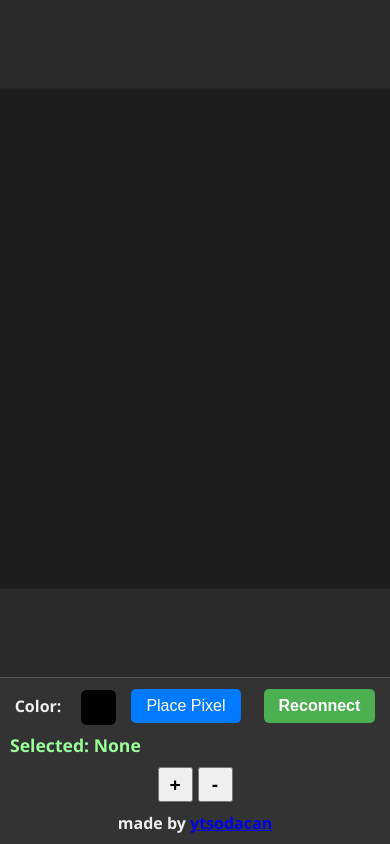
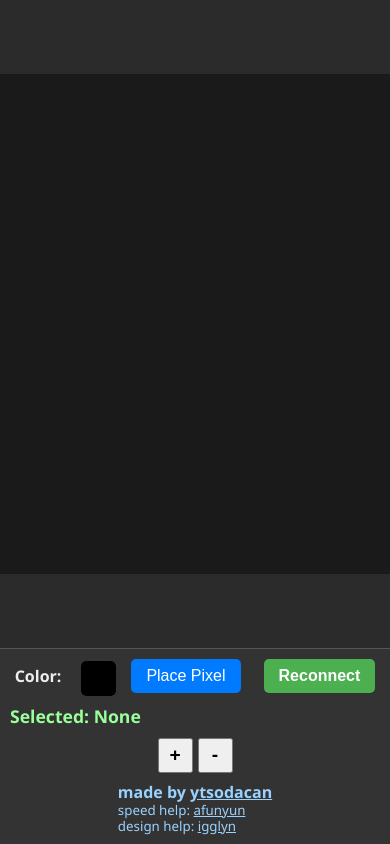
Before and after one commit to ytsodacan/rplace247, a plain HTML site: page index.html in a window 390 px wide. Drawn offline with nearby package versions, Linux system fonts and the light colour scheme; no server answers.

Commit message:
add the 2nd overlay grid to avoid updating main grid when highlighting only. also updated credits because it was right there

```diff
--- a/index.html
+++ b/index.html
@@ -19,7 +19,8 @@
             </div>
         </div>
         <div id="main-content">
-            <canvas id="rplaceCanvas"></canvas>
+            <canvas id="neuroCanvas"></canvas>
+            <canvas id="neuroHighlightCanvas"></canvas>
         </div>
     </div>
 
@@ -36,7 +37,11 @@
             <button id="zoomInBtn">+</button>
             <button id="zoomOutBtn">-</button>
         </div>
-        <b>made by <a href="https://github.com/ytsodacan">ytsodacan</a></b>
+        <div class="credits">
+            <b>made by <a href="https://github.com/ytsodacan">ytsodacan</a></b>
+            <small>speed help: <a href="https://github.com/afunyun/">afunyun</a></small>
+            <small>design help: <a href="https://github.com/igglyn">igglyn</a></small>
+        </div>
     </div>
 
     <script src="https://cdn.socket.io/4.7.5/socket.io.min.js"></script>
--- a/script.js
+++ b/script.js
@@ -20,11 +20,18 @@ const CLICK_THRESHOLD = 5; // if you move less than this, it's a click/tap
 
 
 // main canvas DOM refs
-const canvas = document.getElementById('rplaceCanvas');
+const canvas = document.getElementById('neuroCanvas');
 const ctx = canvas.getContext('2d');
 console.log('--- Debug: Main Canvas Context ---');
-console.log('Canvas element:', canvas);
-console.log('Canvas 2D context:', ctx);
+console.log('neuroCanvas element:', canvas);
+console.log('neuroCanvas 2D context:', ctx);
+
+// highlight canvas (absolute overlay) never intercepts pointer events
+const highlightCanvas = document.getElementById('neuroHighlightCanvas');
+const highlightCtx = highlightCanvas.getContext('2d');
+
+highlightCanvas.style.pointerEvents = 'none';
+
 
 // live view DOM refs
 const liveViewCanvas = document.getElementById('liveViewCanvas');
@@ -49,7 +56,8 @@ let selectedPixel = { x: null, y: null }; // null means nothing picked
 
 let socket = null; // socket.io instance, just hanging out here
 
-let dirty = true; // if true, redraw next tick
+let dirty = true; // if true, redraw next tick for main grid
+let highlightDirty = true; // if true, redraw highlight layer
 
 // grid size, gotta match backend
 const GRID_WIDTH = 500;
@@ -82,8 +90,9 @@ function setCanvasSize() {
     if (mainContentDiv) {
         canvas.width = mainContentDiv.clientWidth;
         canvas.height = mainContentDiv.clientHeight;
-        console.log('--- Debug: rplaceCanvas Size ---');
-        console.log('Calculated rplaceCanvas Width:', canvas.width, 'Calculated rplaceCanvas Height:', canvas.height);
+        console.log('--- Debug: Main Canvas Context ---');
+        console.log('neuroCanvas element:', canvas);
+        console.log('neuroCanvas 2D context:', ctx);
     } else {
         // fallback if main-content is missing (shouldn't happen)
         const leftPanel = document.getElementById('left-panel');
@@ -102,6 +111,14 @@ function setCanvasSize() {
         liveViewCanvas.width = LIVE_VIEW_CANVAS_WIDTH;
         liveViewCanvas.height = LIVE_VIEW_CANVAS_HEIGHT;
     }
+
+    // make highlight canvas match the main canvas resolution
+    if (highlightCanvas) {
+        highlightCanvas.width = canvas.width;
+        highlightCanvas.height = canvas.height;
+    }
+
+    highlightDirty = true; // need to reposition/redraw highlight on resize
 
     if (gridData && gridData.length > 0) {
         console.log('setCanvasSize: Marking dirty due to resize with existing data.');
@@ -204,23 +221,43 @@ function drawGrid(grid) {
         console.log(`drawGrid: drawn ${pixelsDrawnCount} pixels (rows ${startRow}-${endRow}, cols ${startCol}-${endCol})`);
     }
 
-    if (selectedPixel.x !== null && selectedPixel.y !== null) {
-        if (
-            selectedPixel.x >= startCol && selectedPixel.x <= endCol &&
-            selectedPixel.y >= startRow && selectedPixel.y <= endRow
-        ) {
-            // only highlight if the selected pixel is within the current viewport to avoid unnecessary work
-            drawHighlight(selectedPixel.x, selectedPixel.y);
-        }
+    if (
+        selectedPixel.x !== null &&
+        selectedPixel.y !== null &&
+        selectedPixel.x >= startCol && selectedPixel.x <= endCol &&
+        selectedPixel.y >= startRow && selectedPixel.y <= endRow
+    ) {
+        highlightDirty = true; // let the highlight layer redraw
     }
 
     ctx.restore();
 }
 
-function drawHighlight(x, y) {
-    ctx.strokeStyle = 'var(--gd-highlight-color)';
-    ctx.lineWidth = 3 / scale;
-    ctx.strokeRect(x * PIXEL_SIZE, y * PIXEL_SIZE, PIXEL_SIZE, PIXEL_SIZE);
+function drawHighlightLayer() {
+    if (!highlightCtx) return;
+
+    // clear previous highlight
+    highlightCtx.clearRect(0, 0, highlightCanvas.width, highlightCanvas.height);
+
+    if (selectedPixel.x === null || selectedPixel.y === null) {
+        return; // nothing selected → nothing to draw
+    }
+
+    highlightCtx.save();
+    // mirror the same pan/zoom transforms as the main canvas
+    highlightCtx.translate(offsetX, offsetY);
+    highlightCtx.scale(scale, scale);
+
+    highlightCtx.strokeStyle = 'var(--gd-highlight-color)';
+    highlightCtx.lineWidth = 3 / scale;
+    highlightCtx.strokeRect(
+        selectedPixel.x * PIXEL_SIZE,
+        selectedPixel.y * PIXEL_SIZE,
+        PIXEL_SIZE,
+        PIXEL_SIZE
+    );
+
+    highlightCtx.restore();
 }
 
 // minimap drawing
@@ -255,6 +292,12 @@ function tick() {
         drawLiveViewGrid(gridData);
         dirty = false;
     }
+
+    if (highlightDirty) {
+        drawHighlightLayer();
+        highlightDirty = false;
+    }
+
     requestAnimationFrame(tick);
 }
 
@@ -307,6 +350,7 @@ function handleUserInteractionClick(event) {
         selectedPixel = { x: coords.x, y: coords.y };
         updateSelectedCoordsDisplay();
         dirty = true;
+        highlightDirty = true;
     } else {
         if (selectedPixel.x !== null) {
             console.log('DEBUG: SELECTED PIXEL CLEARED!', {old: selectedPixel, new: null});
@@ -315,6 +359,7 @@ function handleUserInteractionClick(event) {
         selectedPixel = { x: null, y: null };
         updateSelectedCoordsDisplay();
         dirty = true;
+        highlightDirty = true;
     }
 }
 
@@ -342,6 +387,7 @@ function handleMouseMove(event) {
     lastMouseY = event.clientY;
 
     dirty = true;
+    highlightDirty = true;
 }
 
 function handleMouseUp(event) {
@@ -397,6 +443,7 @@ function handleTouchMove(event) {
         lastTouchY = event.touches[0].clientY;
 
         dirty = true;
+        highlightDirty = true;
     } else if (event.touches.length === 2 && initialPinchDistance !== null) { // pinch-to-zoom
         const currentPinchDistance = getPinchDistance(event);
         const scaleChange = currentPinchDistance / initialPinchDistance;
@@ -420,6 +467,7 @@ function handleTouchMove(event) {
 
         initialPinchDistance = currentPinchDistance;
         dirty = true;
+        highlightDirty = true;
         console.log(`DEBUG: Touch Move - Pinch-to-zoom. scale:${scale}, currentPinchDistance:${currentPinchDistance}`);
     }
 }
@@ -486,6 +534,7 @@ function handleMouseWheel(event) {
     offsetY = mouseCanvasY - mouseWorldY * scale;
 
     dirty = true;
+    highlightDirty = true;
     console.log(`DEBUG: Mouse Wheel - Zoom. deltaY:${event.deltaY}, new scale:${scale}`);
 }
 
@@ -630,3 +679,8 @@ async function init() {
 }
 
 document.addEventListener('DOMContentLoaded', init);
+
+// debug for highlight canvas
+console.log('--- Debug: Highlight Canvas Context ---');
+console.log('Highlight canvas element:', highlightCanvas);
+console.log('Highlight 2D context:', highlightCtx);
--- a/style.css
+++ b/style.css
@@ -105,7 +105,7 @@ body {
 }
 
 /* rplaceCanvas styles adjusted to fill its parent #main-content */
-#rplaceCanvas {
+#neuroCanvas {
     display: block;
     background-color: #2b2b2b;
     cursor: grab; /* Indicate draggable */
@@ -115,6 +115,18 @@ body {
     width: 100%; /* Fill parent */
     height: 100%; /* Fill parent */
     z-index: 1;
+}
+
+/* overlay canvas to avoid updating main canvas when highlighting */
+#neuroHighlightCanvas {
+    position: absolute;
+    top: 0;
+    left: 0;
+    width: 100%;
+    height: 100%;
+    pointer-events: none;
+    /* above the main canvas but below overlays */
+    z-index: 2;
 }
 
 /* Existing bottom-bar, controls, etc. styles */
@@ -152,7 +164,6 @@ body {
     height: 35px;
     cursor: pointer;
     background: none;
-    -webkit-appearance: none;
     border-radius: 5px;
     overflow: hidden;
     position: relative;
@@ -230,7 +241,7 @@ body {
     }
 
     /* Ensure the rplaceCanvas fills its parent (#main-content) */
-    #rplaceCanvas {
+    #neuroCanvas {
         width: 100%;
         height: 100%;
     }
@@ -253,3 +264,17 @@ body {
         flex-wrap: wrap; /* Allow controls to wrap to next line if necessary */
     }
 }
+
+/* credits*/
+.credits {
+    display: flex;
+
+    flex-direction: column;
+    align-items: flex-start;
+    line-height: 1.2;
+    color: #9ad2ff; /* lighter blue to save eyes*/
+}
+
+.credits a {
+    color: #9ad2ff;
+}
```
Also changed, not shown: README.md.
